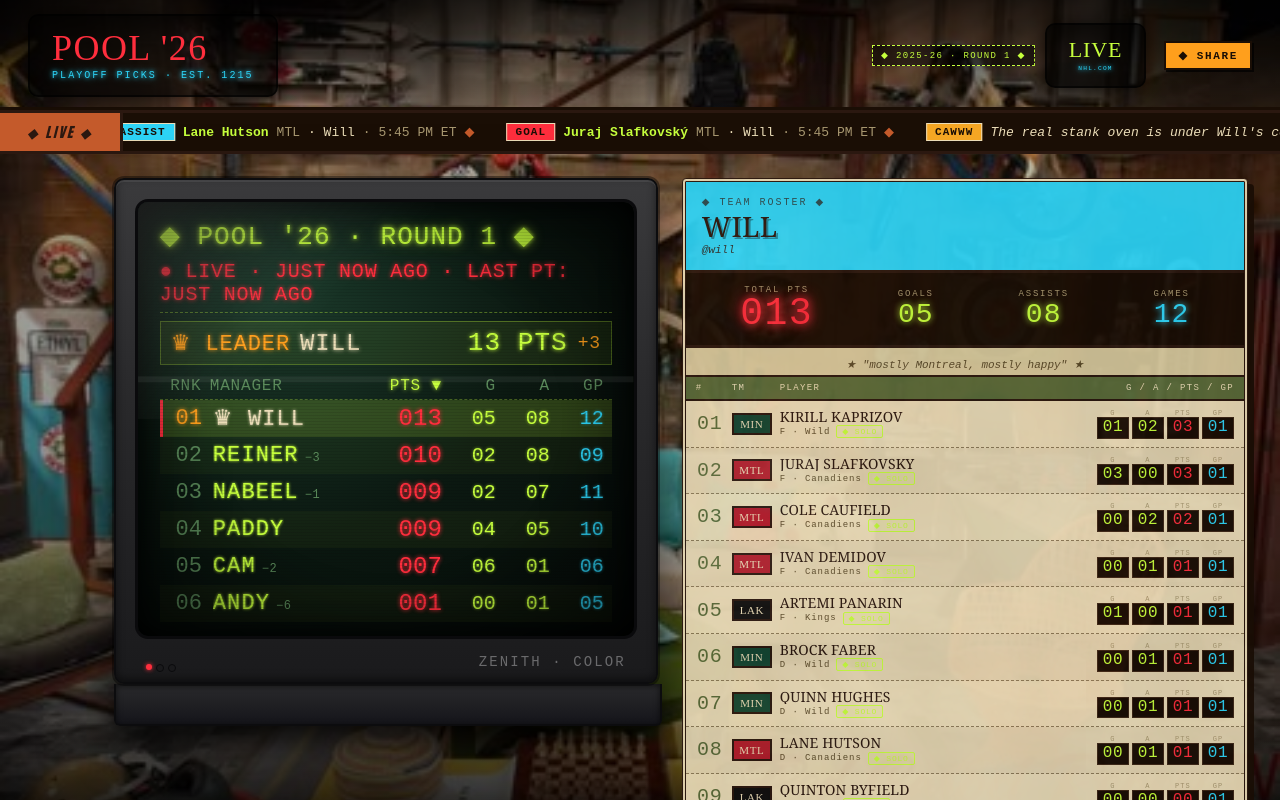
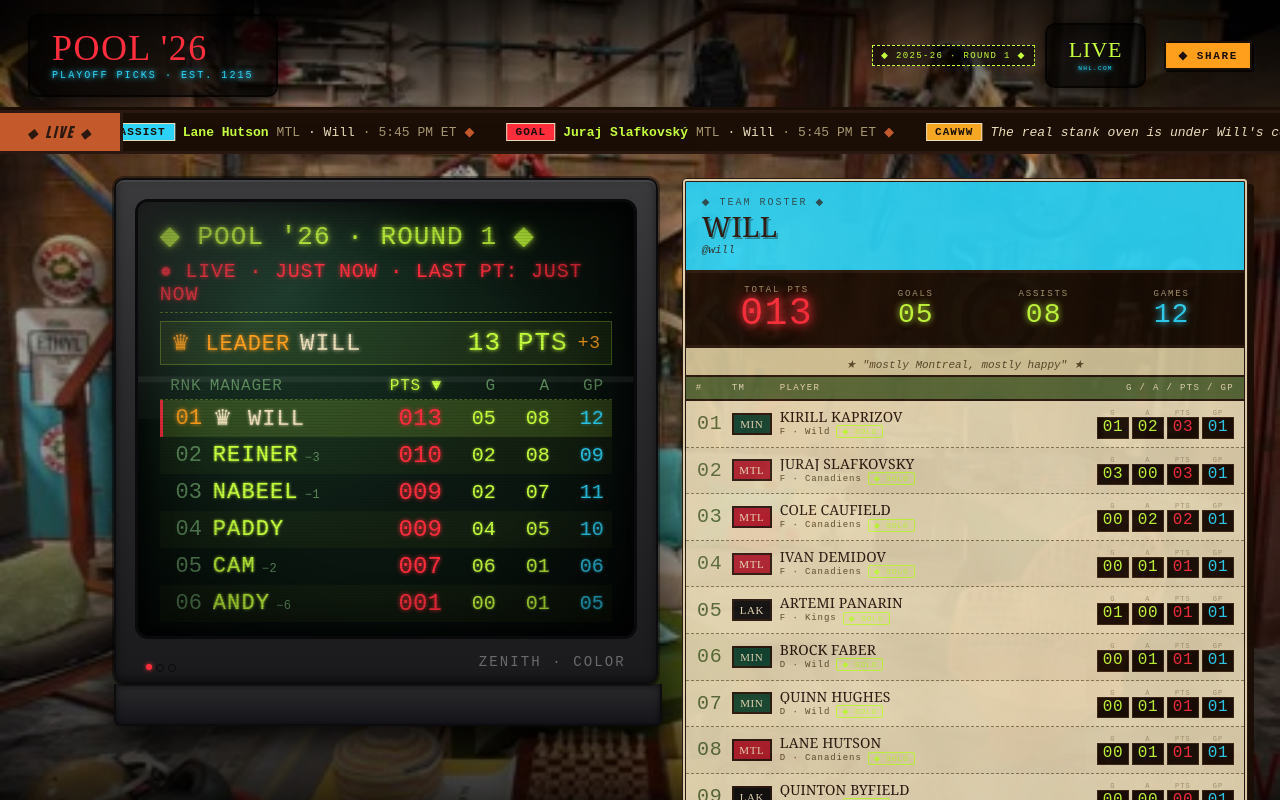
Before and after one commit to nabeelthomas/pool26, a React (Vite) app: page / in a window 1280 px wide. Shown: the top 800 px of the page. Built offline with nearby package versions, Linux system fonts and the light colour scheme.

Commit message:
fix(leaderboard): remove duplicate ago in timestamp display

```diff
--- a/src/components/Leaderboard.tsx
+++ b/src/components/Leaderboard.tsx
@@ -182,7 +182,7 @@ export function Leaderboard({
               }}
               aria-live="polite"
             >
-              ● LIVE · {timeAgo(lastCronRun).toUpperCase()} AGO · LAST PT: {timeAgo(lastUpdated).toUpperCase()} AGO
+              ● LIVE · {timeAgo(lastCronRun).toUpperCase()} · LAST PT: {timeAgo(lastUpdated).toUpperCase()}
             </div>
           </div>
 
```
